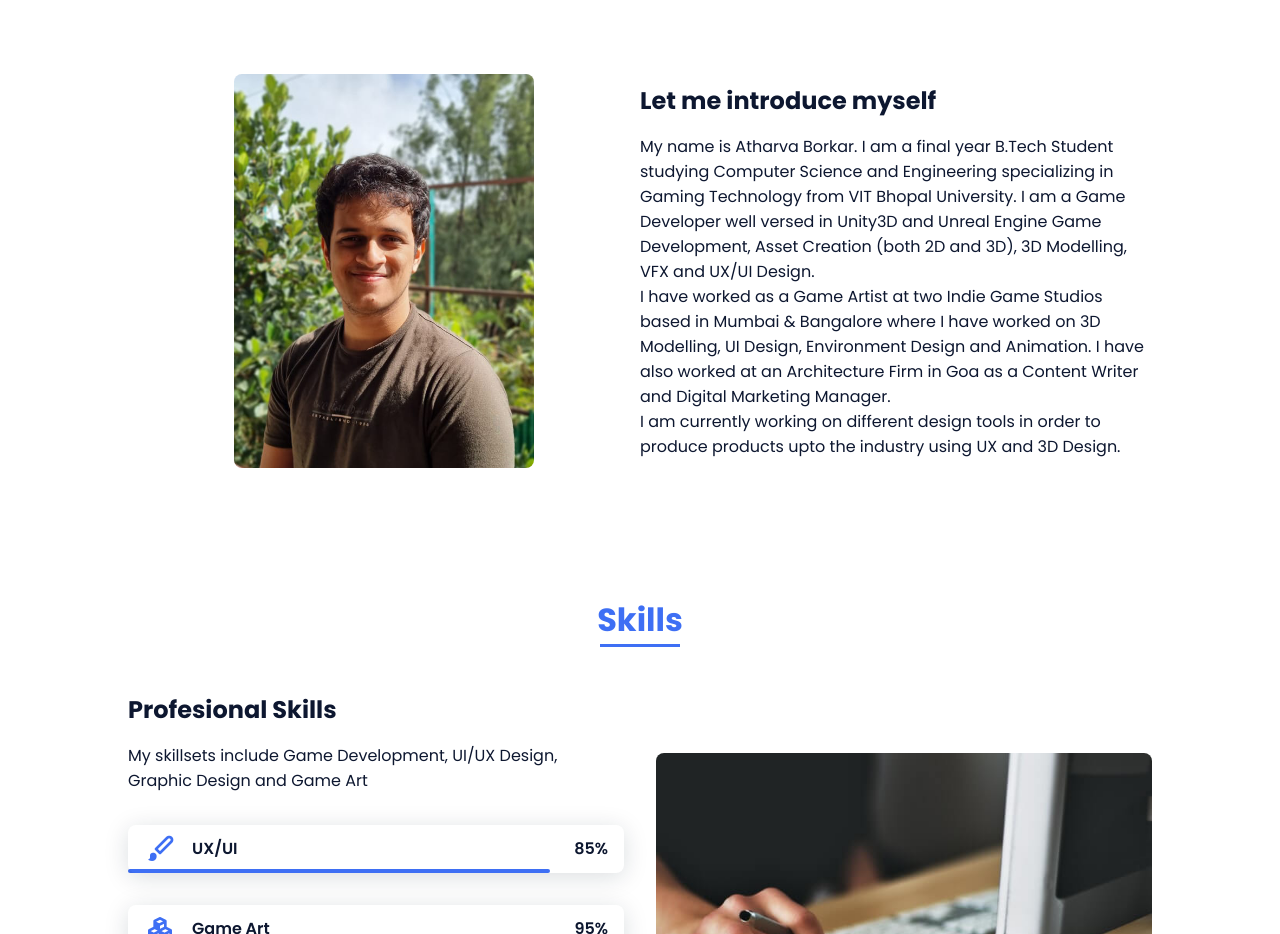
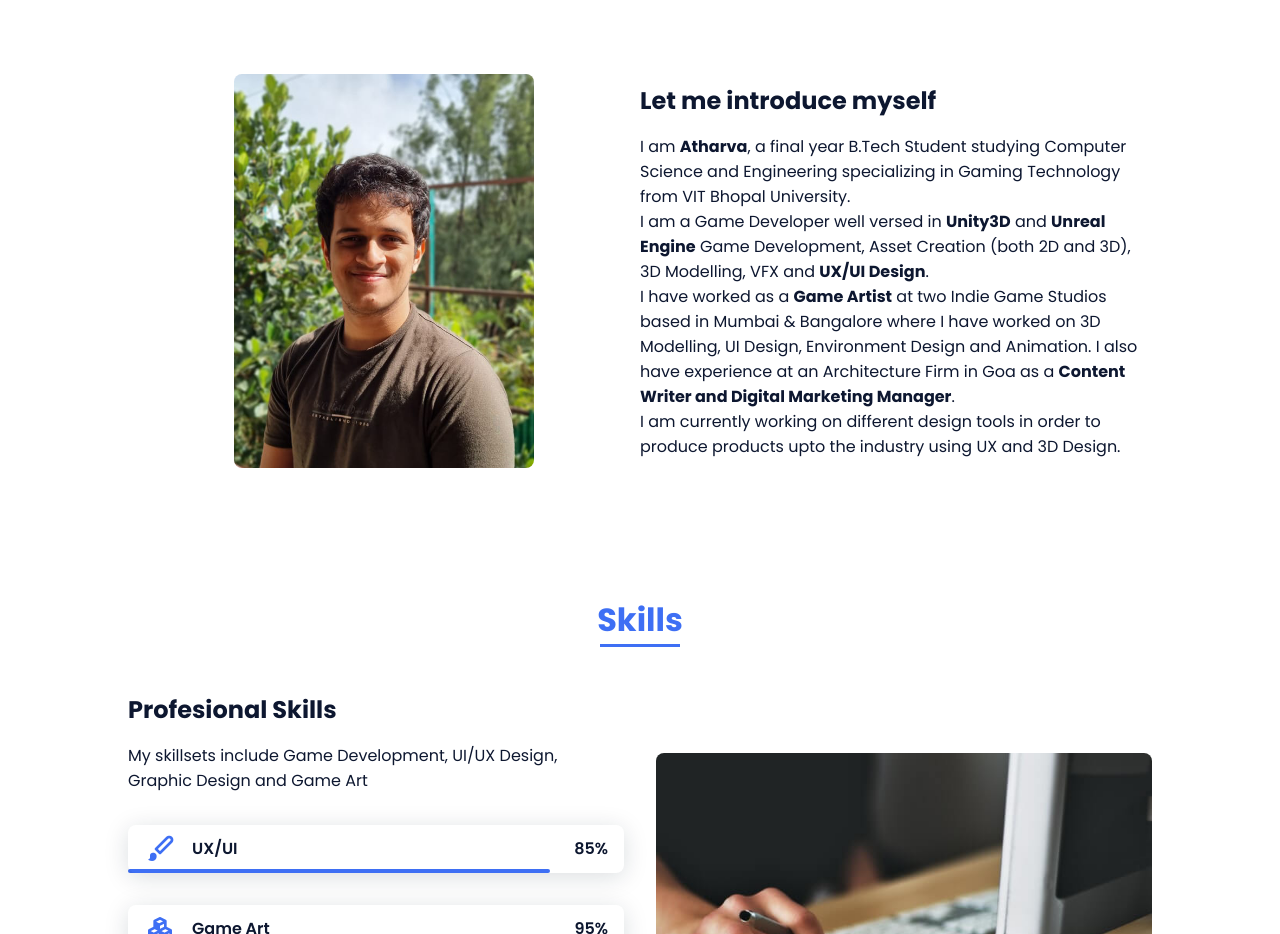
Before and after one commit to atharvaborkar00/atharvaborkar.github.io, a plain HTML site: page index.html in a window 1280 px wide. Shown: the part 820-1754 px from the top of the page. Drawn offline with nearby package versions, Linux system fonts and the light colour scheme.

Commit message:
Changes in the about section

```diff
--- a/index.html
+++ b/index.html
@@ -81,18 +81,21 @@
                     <div>
                         <h2 class="about__subtitle">Let me introduce myself</h2>
                         <p class="about__text">
-                            My name is Atharva Borkar. I am a final year B.Tech Student
+                            I am <b>Atharva</b>, a final year B.Tech Student
                             studying Computer Science and Engineering specializing in Gaming Technology
-                            from VIT Bhopal University. I am a Game Developer well versed in
-                            Unity3D and Unreal Engine Game Development, Asset Creation (both 2D and 3D), 3D Modelling,
-                            VFX and UX/UI Design.
+                            from VIT Bhopal University.
                         </p>
                         <p class="about__text">
-                            I have worked as a Game Artist at two Indie Game Studios based in Mumbai &
+                            I am a Game Developer well versed in
+                            <b>Unity3D</b> and <b>Unreal Engine</b> Game Development, Asset Creation (both 2D and 3D), 3D Modelling,
+                            VFX and <b>UX/UI Design</b>.
+                        </p>
+                        <p class="about__text">
+                            I have worked as a <b>Game Artist</b> at two Indie Game Studios based in Mumbai &
                             Bangalore where I have worked on 3D Modelling, UI Design, Environment Design
                             and Animation.
-                            I have also worked at an Architecture Firm in Goa as a Content Writer and Digital
-                            Marketing Manager.
+                            I also have experience at an Architecture Firm in Goa as a <b>Content Writer and Digital
+                            Marketing Manager</b>.
                         </p>
                         <p class="about__text">
                             I am currently working on different design tools in order to produce products upto
```
